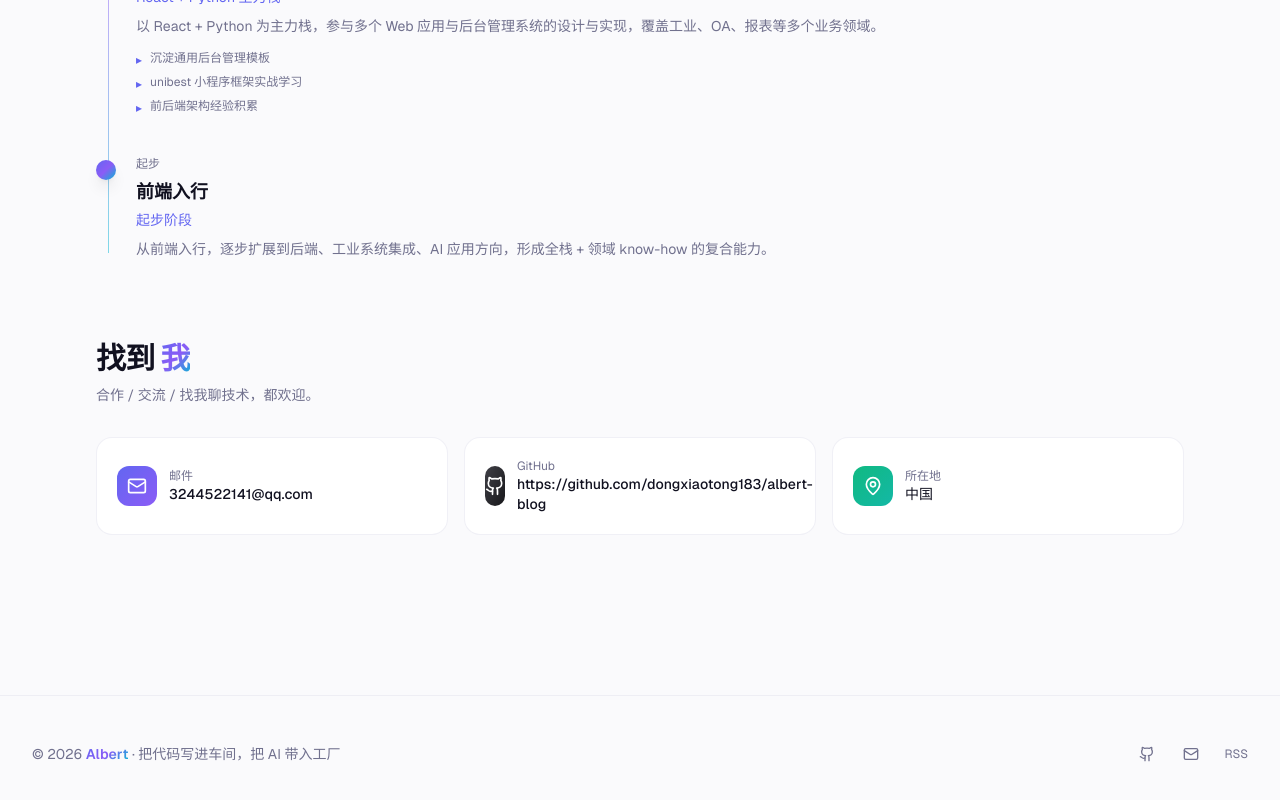
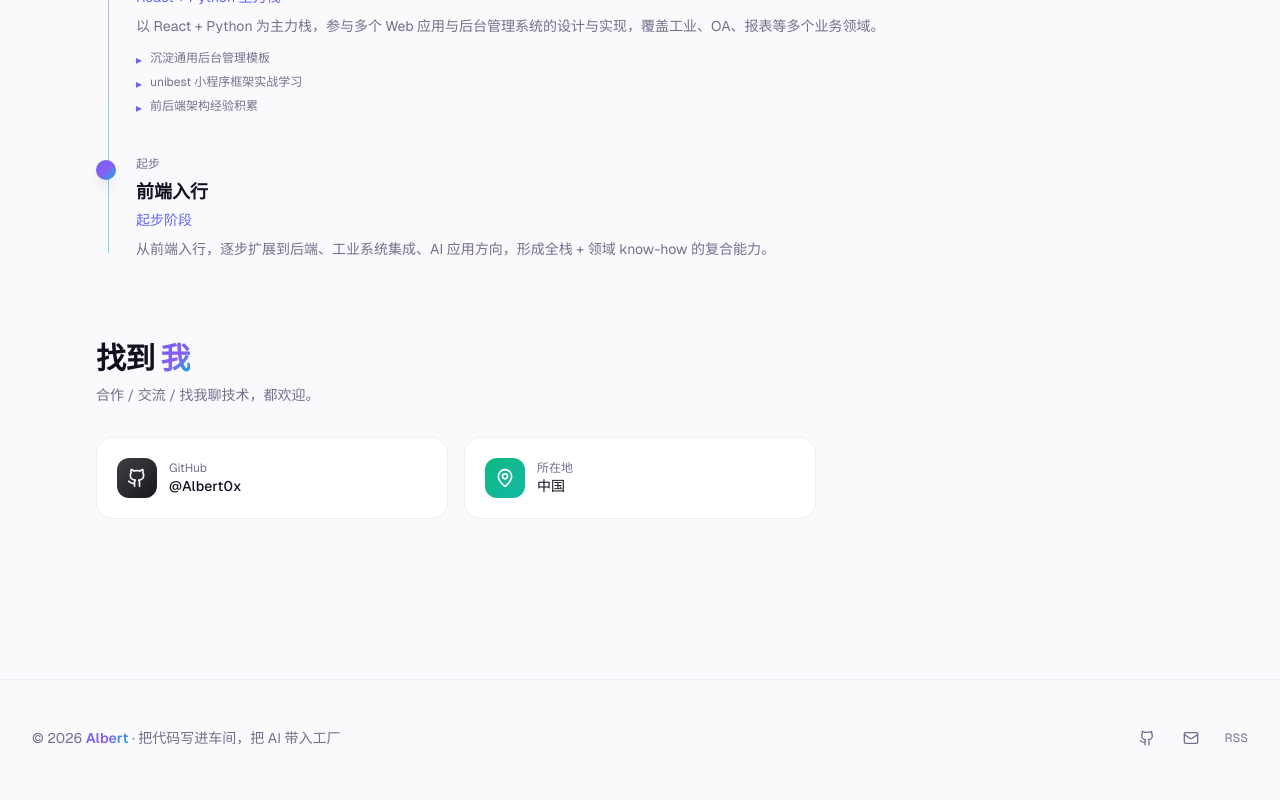
Before and after one commit to Albert0x/albert-blog, a Next.js app: page /about in a window 1280 px wide. Shown: the part 1943-2743 px from the top of the page. Built offline with nearby package versions, Linux system fonts and the light colour scheme.

Commit message:
feat: 初始化博客 - Next.js 14 + MDX + Three.js + Giscus

```diff
--- a/app/about/page.tsx
+++ b/app/about/page.tsx
@@ -99,7 +99,7 @@ export default function AboutPage() {
           </p>
         </header>
         <div className="grid md:grid-cols-3 gap-4">
-          <a
+          {/* <a
             href={`mailto:${siteConfig.author.email}`}
             className="card-hover group flex items-center gap-3 rounded-2xl border border-border/60 bg-card p-5"
           >
@@ -112,7 +112,7 @@ export default function AboutPage() {
                 {siteConfig.author.email}
               </div>
             </div>
-          </a>
+          </a> */}
           <a
             href={siteConfig.author.github}
             target="_blank"
@@ -125,7 +125,7 @@ export default function AboutPage() {
             <div>
               <div className="text-xs text-muted">GitHub</div>
               <div className="text-sm font-medium group-hover:text-brand transition-colors">
-                https://github.com/dongxiaotong183/albert-blog
+                @Albert0x
               </div>
             </div>
           </a>
--- a/lib/site-config.ts
+++ b/lib/site-config.ts
@@ -11,8 +11,8 @@ export const siteConfig = {
     role: "全栈开发者 / 工业互联网实践者 / AI 应用探索者",
     bio: "工业互联网与 AI 应用的学习者与实践者，以 React + Python 为主力栈，探索全栈工程与领域结合的可能。",
     avatar: "/avatar.png", // TODO: 上传头像后替换
-    email: "3244522141@qq.com", // TODO: 替换为真实邮箱
-    github: "https://github.com/", // TODO: 替换 GitHub 链接
+    email: ".com", // TODO: 替换为真实邮箱
+    github: "https://github.com/Albert0x", // Albert 的 GitHub 主页
   },
   // 顶部导航配置
   nav: [
@@ -31,7 +31,7 @@ export const siteConfig = {
   //   4. 去 https://giscus.app 填配置，拿到 repoId 和 categoryId
   //   5. 把下面 5 个 TODO 字段填好就 OK
   giscus: {
-    repo: "your-github/your-repo" as `${string}/${string}`, // TODO: 替换为实际仓库
+    repo: "Albert0x/albert-blog" as `${string}/${string}`, // 博客评论数据源仓库
     repoId: "REPLACE_WITH_REPO_ID", // TODO: 从 giscus.app 复制
     category: "Announcements", // TODO: Discussion 分类名
     categoryId: "REPLACE_WITH_CATEGORY_ID", // TODO: 从 giscus.app 复制
```
